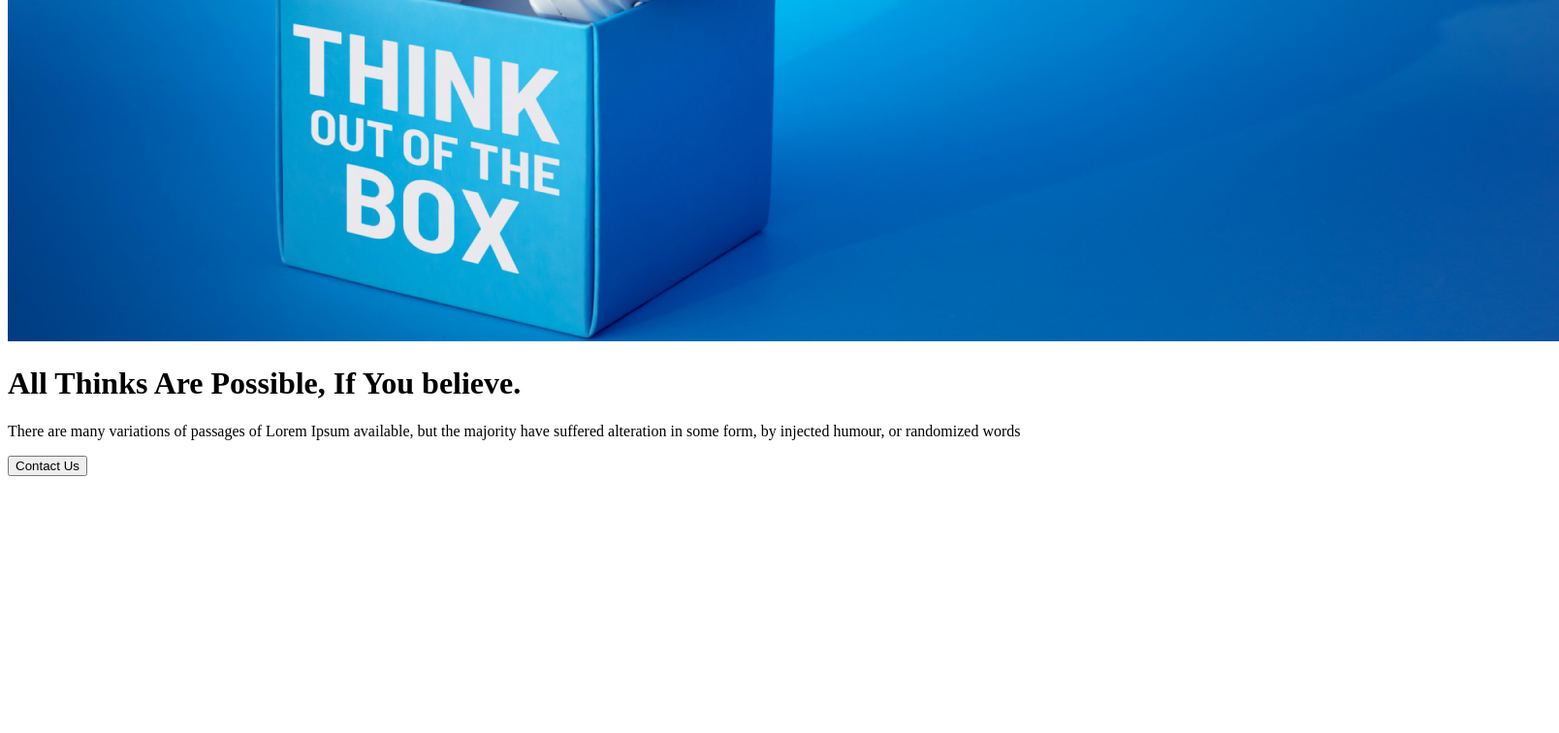
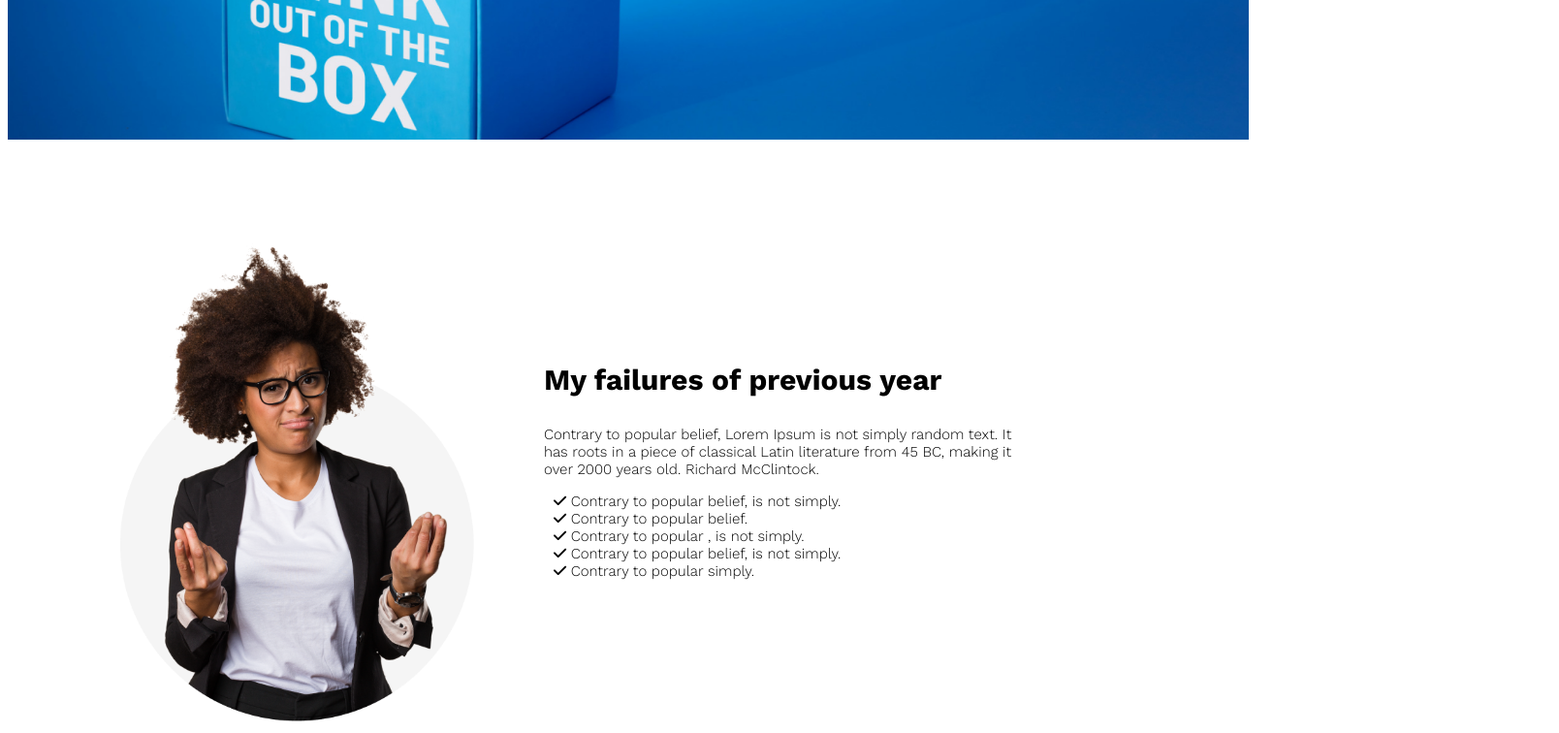
Before and after one commit to AkmolPhero/new-year-practice, a plain HTML site: page index.html in a window 1280 px wide. Shown: the part 464-1220 px from the top of the page at 97% size, 1608 px wide, since content can reach past the window. Before the commit the page ends 963 px from the top, so only its background shows below. Drawn offline with nearby package versions, Linux system fonts and the light colour scheme.

Commit message:
my-failures section added

```diff
--- a/index.html
+++ b/index.html
@@ -5,18 +5,52 @@
     <meta charset="UTF-8">
     <meta name="viewport" content="width=device-width, initial-scale=1.0">
     <title>New Year Task</title>
-</head>
+    <link rel="preconnect" href="https://fonts.googleapis.com">
+    <link rel="preconnect" href="https://fonts.gstatic.com" crossorigin>
+    <link href="https://fonts.googleapis.com/css2?family=Work+Sans:ital,wght@0,100..900;1,100..900&display=swap"
+        rel="stylesheet">
+
+    <link rel="stylesheet" href="styles.css/task.css">
+    <script src="https://kit.fontawesome.com/649c167b93.js" crossorigin="anonymous"></script>
     <header>
+        <!-- banner section  -->
+        <!-- <div class="image">
             <img src="images/banner/banner3.png" alt="">
+        </div> -->
         <div class="banner">
             <h1 class="banner-heading">All Thinks Are Possible, If You believe.</h1>
-        <p class="banner-description">There are many variations of passages of Lorem Ipsum available, but the majority
+            <p class="banner-description">There are many variations of passages of Lorem Ipsum available, but the
+                majority
                 have suffered alteration in some form, by injected humour, or randomized words</p>
             <button class="primary-btn">Contact Us</button>
         </div>
     </header>
+    <!-- main section- my failures section  -->
     <main>
-
+        <div class="my-failures">
+            <div>
+                <img class="person-pic" src="images/person.png" alt="">
+            </div>
+            <div class="my-failures-info">
+                <h3 class="my-failures-heading">My failures of previous year </h3>
+                <p class="my-failures-description">Contrary to popular belief, Lorem Ipsum is not simply random text. It
+                    has roots in a piece of
+                    classical
+                    Latin literature from 45 BC, making it over 2000 years old. Richard McClintock.</p>
+                <ul class="my-failures-list">
+                    <li><i class="fa-solid fa-check"></i>
+                        Contrary to popular belief, is not simply.</li>
+                    <li><i class="fa-solid fa-check"></i>
+                        Contrary to popular belief.</li>
+                    <li><i class="fa-solid fa-check"></i>
+                        Contrary to popular , is not simply.</li>
+                    <li><i class="fa-solid fa-check"></i>
+                        Contrary to popular belief, is not simply.</li>
+                    <li><i class="fa-solid fa-check"></i>
+                        Contrary to popular simply.</li>
+                </ul>
+            </div>
+        </div>
     </main>
     <footer>
 
--- a/styles.css/task.css
+++ b/styles.css/task.css
@@ -0,0 +1,93 @@
+body {
+    font-family: "Work Sans", sans-serif;
+}
+
+/* header styles */
+header {
+    display: flex;
+    background: url('../images/banner/banner3.png');
+    position: absolute;
+    width: 100%;
+    height: 600px;
+    background-size: cover;
+    background-repeat: no-repeat;
+}
+
+
+.banner {
+    /*background: url('../images/banner/banner3.png');
+    position: absolute;
+    width: 100%;
+    height: 700px;
+    background-size: cover;
+    background-repeat: no-repeat; */
+    margin: 150px 30px 0 600px;
+    padding-right: 100px;
+}
+
+.banner-heading {
+    font-size: 40px;
+    font-weight: bold;
+    color: white;
+    text-align: right;
+    font-weight: 700;
+}
+
+.banner-description {
+    font-weight: bold;
+    color: white;
+    font-size: 15px;
+    font-weight: 300;
+    text-align: right;
+    padding-left: 40px;
+}
+
+.primary-btn {
+    background-color: #FFFFFF;
+    color: #005FAC;
+    font-weight: bold;
+    width: 100px;
+    height: 40px;
+    border-radius: 5px;
+    border: 0;
+    margin: 20px 0 0 310px;
+}
+
+/* my failures styles */
+.my-failures {
+    display: flex;
+}
+
+.person-pic {
+    margin: 700px 0 0 100px;
+    /* margin-top: 700px;
+    margin-left: 100px; */
+    height: 500px;
+}
+
+.my-failures-info {
+    margin-top: 800px;
+}
+
+.my-failures-heading {
+    font-size: 30px;
+    padding-left: 60px;
+    font-weight: 700;
+    padding-right: 300px;
+}
+
+.my-failures-description {
+    font-size: 15px;
+    font-weight: 300;
+    padding-left: 60px;
+    padding-right: 200px;
+
+}
+
+.my-failures-list {
+    font-size: 15px;
+    font-weight: 300;
+    padding-left: 70px;
+    list-style-type: none;
+
+}
```
Lines whose indentation alone changed are shown as unchanged.
